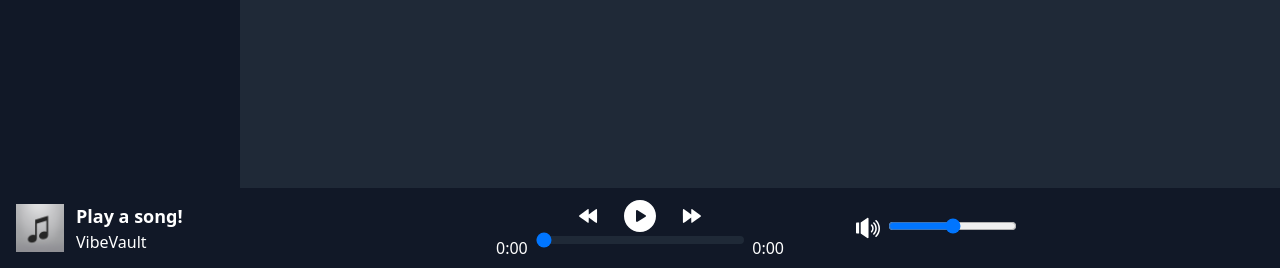
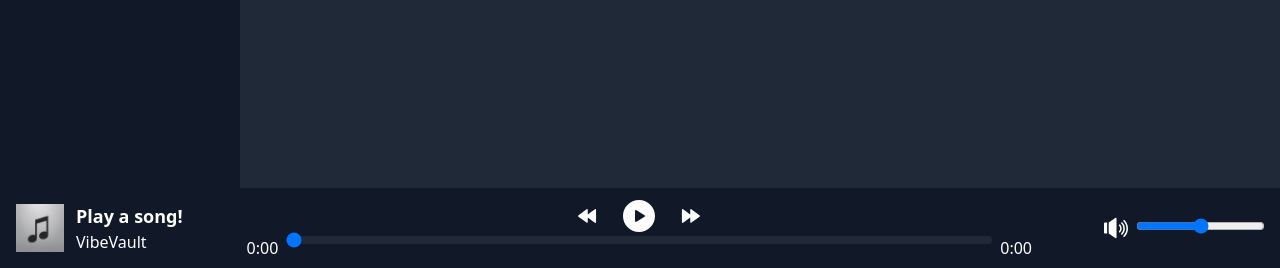
Before and after one commit to Erik-For/VibeVault, a Flask app: page / in a window 1280 px wide. Shown: the part 532-800 px from the top of the page. Run offline with Flask 3, Linux system fonts and the light colour scheme; the visitor is signed in with stand-in values (Sample User, id 1); data comes from the database, SQL or seed files in the repository; data that the repository does not hold is empty; some libraries are stand-ins or nearby versions.

Commit message:
Yeah that was bad

```diff
--- a/app/templates/index.html.j2
+++ b/app/templates/index.html.j2
@@ -55,11 +55,11 @@ body {
             <div class="max-w-screen-xl mx-auto px-4 py-2">
                 <div class="flex items-center justify-between">
                     <!-- Left section: Song Information -->
-                    <div class="flex items-center flex-grow-0 w-1/3">
+                    <div class="flex items-center flex-grow-0">
                         <img id="playing-img" class="w-12 h-12 mr-3" src="{{ url_for('static', filename='default/cover.jpg') }}">
                         <div>
-                        <h3 id="playing-title" class="break-all text-lg font-semibold truncate">Play a song!</h3>
-                        <p id="playing-artist" class="truncate">VibeVault</p>
+                            <h3 id="playing-title" class="break-all text-lg font-semibold">Play a song!</h3>
+                            <p id="playing-artist">VibeVault</p>
                         </div>
                     </div>
                     <!-- Middle section: Playback Controls -->
@@ -82,7 +82,7 @@ body {
                         </div>
                     </div>
                     <!-- Right section: Volume & Other Controls -->
-                    <div class="flex flex-item flex-item-hide items-center w-1/3">
+                    <div class="flex flex-item flex-item-hide items-center">
                         <button class="mx-2">
                             <img src="{{ url_for('static', filename='svg/volume.svg') }}" class="w-6 h-6">
                         </button>
```
Lines whose indentation alone changed are shown as unchanged.
